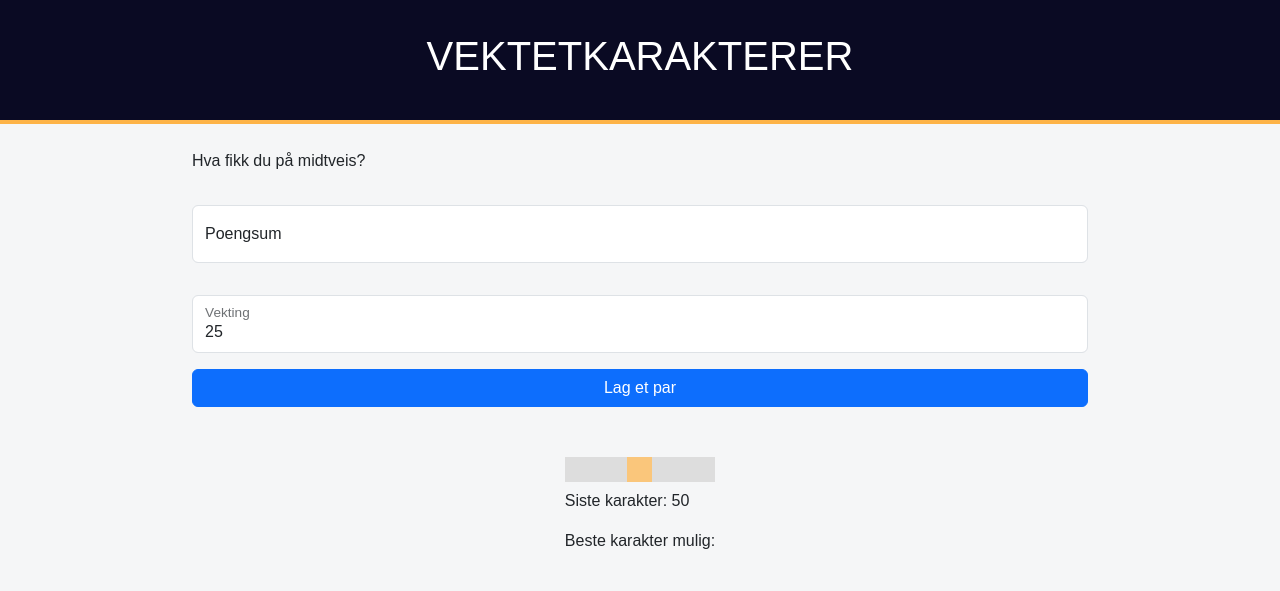
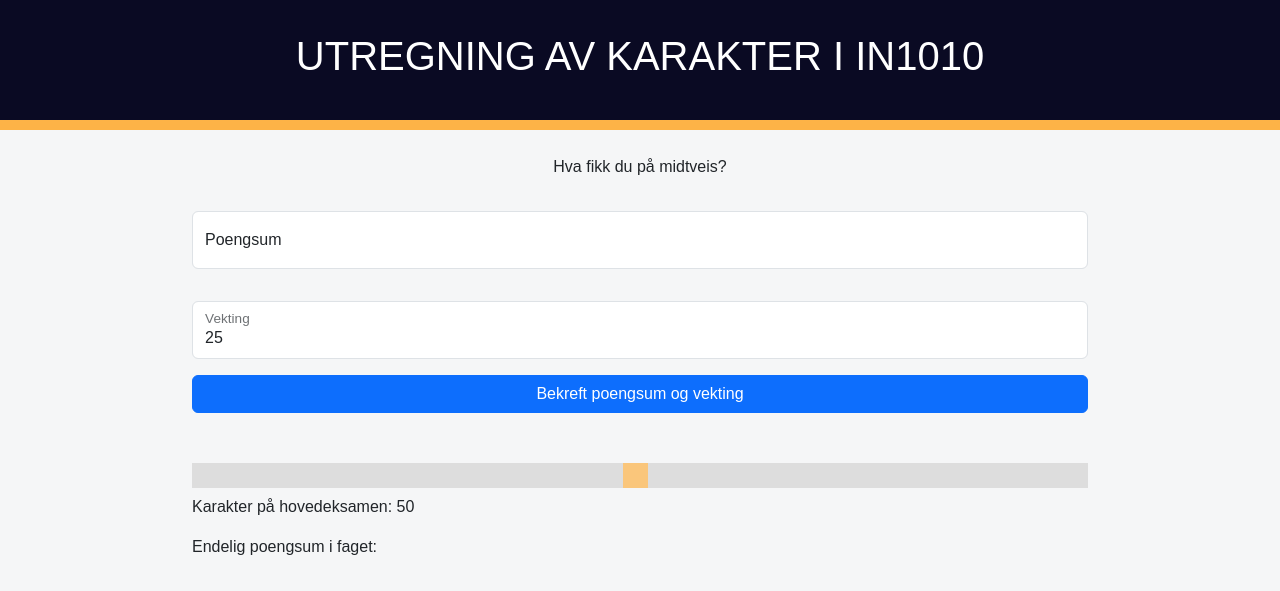
Before and after one commit to shervinfashk/VektetKarakter, a plain HTML site: page index.html in a window 1280 px wide. Drawn offline with nearby package versions, Linux system fonts and the light colour scheme.

Commit message:
Endringer i UI

```diff
--- a/index.html
+++ b/index.html
@@ -84,11 +84,11 @@
 <body>
 
     <header class="header">
-        <h1>VektetKarakterer</h1>
+        <h1>Utregning av karakter i IN1010</h1>
     </header>
 
     <div class="lageVektetKarakter">
-        <p>Hva fikk du på midtveis?</p>
+        <p style="display:flex; justify-content: center; align-content: center;">Hva fikk du på midtveis?</p>
         <div class="form-floating mb-3">
             <input type="number" min="0" max="100" class="form-control" id="poeng" name="poeng" placeholder="87">
             <label for="poeng">Poengsum</label>
@@ -100,7 +100,7 @@
         </div>
 
 
-        <button onclick="lagVektetKarakter()" type="button" class="btn btn-primary">Lag et par</button>
+        <button onclick="lagVektetKarakter()" type="button" class="btn btn-primary">Bekreft poengsum og vekting</button>
 
 
 
@@ -112,8 +112,8 @@
 
         <div class="slidecontainer">
             <input type="range" min="1" max="100" value="50" class="slider" id="myRange">
-            <p>Siste karakter: <span id="sistePoengSum"></span></p>
-            <p>Beste karakter mulig: <span id="besteKarakterMulig"></span></p>
+            <p>Karakter på hovedeksamen: <span id="sistePoengSum"></span></p>
+            <p>Endelig poengsum i faget: <span id="besteKarakterMulig"></span></p>
         </div>
 
 
--- a/styles.css
+++ b/styles.css
@@ -4,7 +4,7 @@
     padding: 32px;
     background-color: #0a0a23;
     color: #fff;
-    border-bottom: 4px solid #fdb347;
+    border-bottom: 10px solid #fdb347;
 }
 
 
@@ -35,6 +35,7 @@ body {
 
 
 .slidecontainer {
+    width:100%;
     margin: 25px auto auto;
     padding: auto;
     /* Width of the outside container */
```
